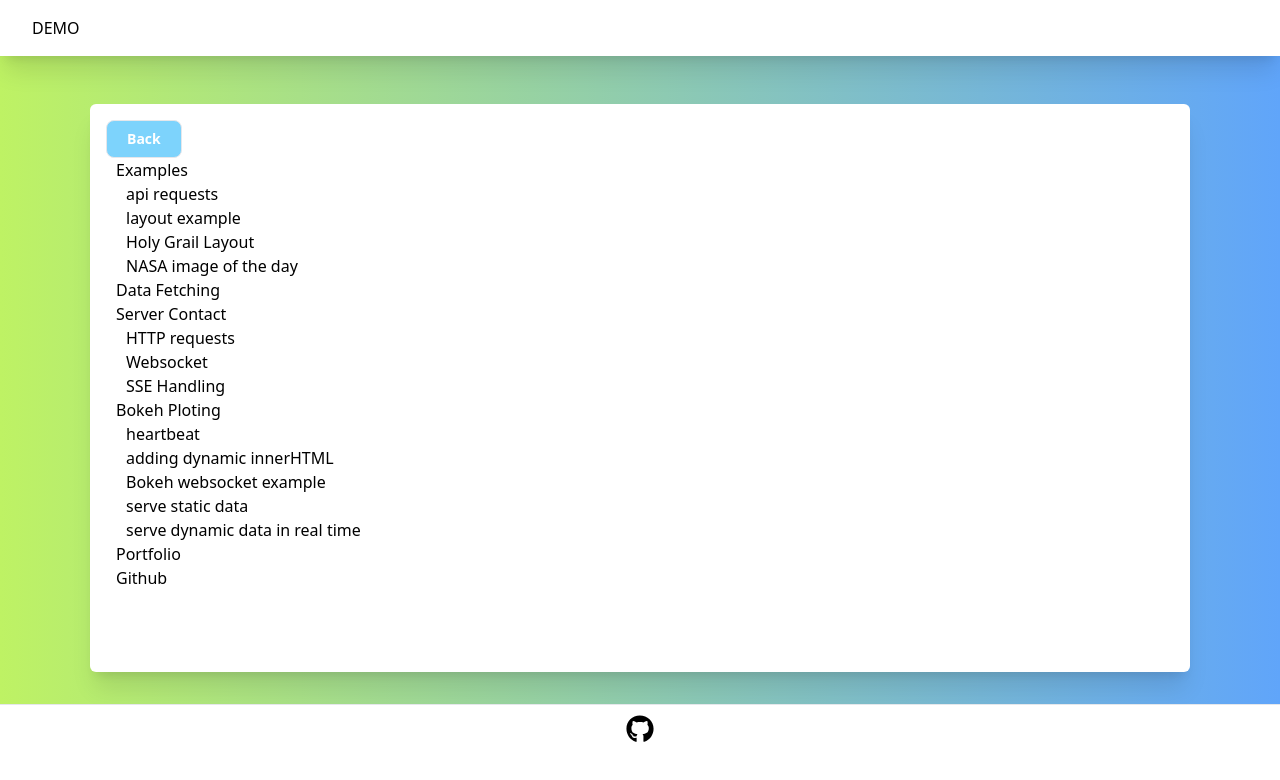
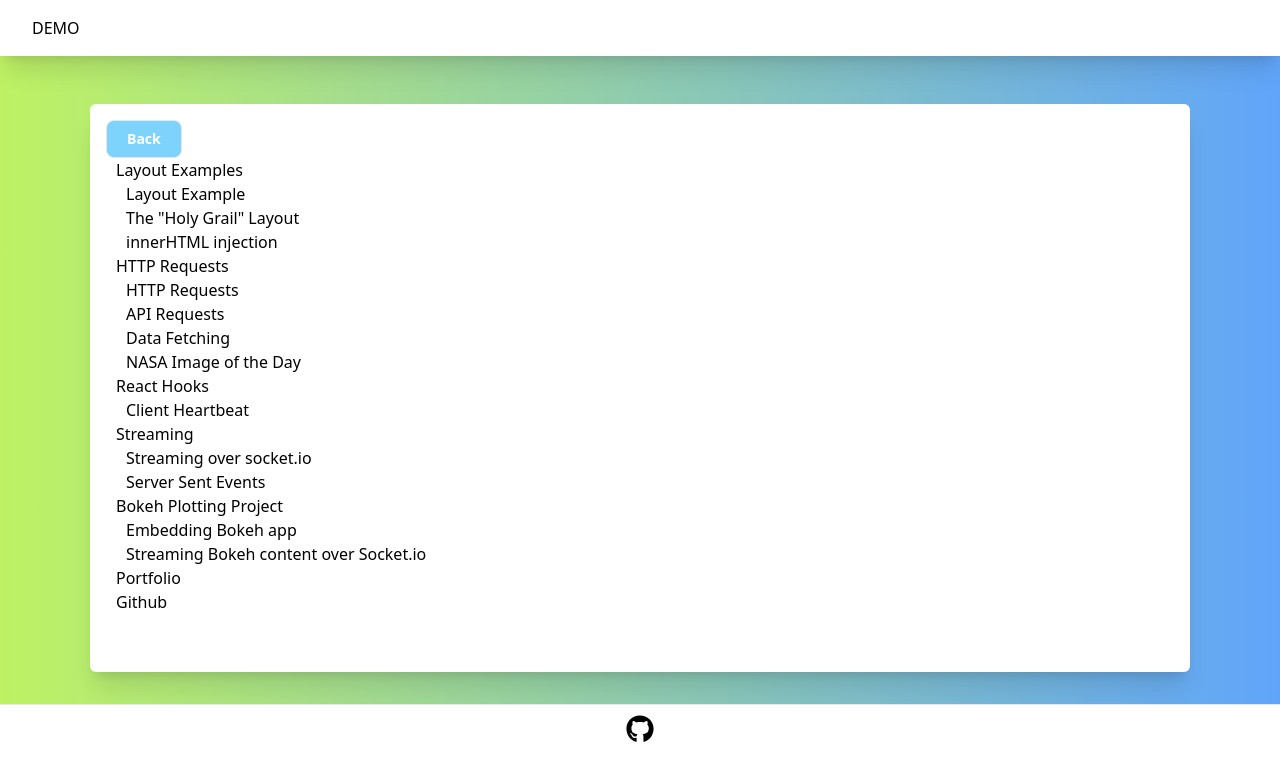
Before and after one commit to Tektronica/nextjs-flask-app, a Next.js app: page / in a window 1280 px wide. Shown: the top 780 px of the page. Built offline with nearby package versions, Linux system fonts and the light colour scheme.

Commit message:
refactored page structure to make examples clear

```diff
--- /dev/null
+++ b/pages/bokeh-project/bokeh-stream.js
@@ -0,0 +1,64 @@
+import { useState, useEffect } from 'react';
+import Script from 'next/script'
+
+export default function staticPlot() {
+    // const [currentTime, setCurrentTime] = useState(0);
+    // window.Bokeh.embed.embed_item(resp.data, 'testPlot')
+    useEffect(() => {
+
+        // server-sent event endpoint to flask backend
+        const SSE_URL = '../api/stream'
+
+        // new persistent event source
+        const sse = new EventSource(SSE_URL, { withCredentials: true });
+        sse.onmessage = function (event) {
+            console.log(event.data)
+        };
+        return (() => sse.close() )
+    }, []);
+
+    return (
+        <>
+            {/* bokehjs uses a combination of relative and absolute imports within the library */}
+            <Script
+                src="https://cdnjs.cloudflare.com/ajax/libs/bokeh/2.4.2/bokeh.min.js"
+                id="bokeh"
+                strategy='beforeInteractive'
+            />
+            <Script
+                src="https://cdnjs.cloudflare.com/ajax/libs/bokeh/2.4.2/bokeh-widgets.min.js"
+                id="bokeh-widgets"
+                strategy='beforeInteractive'
+            />
+            <Script
+                src="https://cdnjs.cloudflare.com/ajax/libs/bokeh/2.4.2/bokeh-tables.min.js"
+                id="bokeh-tables"
+                strategy='beforeInteractive'
+            />
+            <Script
+                src="https://cdnjs.cloudflare.com/ajax/libs/bokeh/2.4.2/bokeh-api.min.js"
+                id="bokeh-apii"
+                strategy='beforeInteractive'
+            />
+            <h1 className="text-4xl text-cyan-500 font-extrabold">
+                Bokeh Data Stream
+            </h1>
+            <p className="pb-2 text-justify">
+            Take web apps with real-time content, like live game scores, stock prices, or notifications on Twitter, for example. In these cases, the user doesn’t control when the information is being updated, and thus, does not know when to make a request. Yet the information displayed in the app is always new and up-to-date.
+            </p>
+            <p className="pb-2 text-justify">
+                Server-Sent Events (SSE) is a standard that enables Web servers to push data in real time to clients.
+            </p>
+
+            {/* Python api */}
+            <div className='text-justify'>
+                <h2 className="text-xl text-cyan-600 uppercase">python api through flask</h2>
+
+                {/* Plot div */}
+                {/* <div className='flex justify-center'>
+                    <div id='testPlot' className="bk-root"></div>
+                </div> */}
+            </div>
+        </>
+    )
+}
--- a/pages/index.js
+++ b/pages/index.js
@@ -5,92 +5,86 @@ export default function Home() {
     <>
       <div>
         <ul>
-          <li>Examples
-            {/* nested start */}
+
+          <li>Layout Examples
             <ul>
               <li>
-                <Link href="/examples/api-request">
-                  <a>api requests</a></Link>
-              </li>
-
-              <li>
-                <Link href="/examples/layout-example">
-                  <a>layout example</a>
-                </Link>
-              </li>
-
-              <li>
-                <Link href="/examples/holy-grail">
-                  <a>Holy Grail Layout</a>
-                </Link>
-              </li>
-
-              <li>
-                <Link href="/examples/nasa-image">
-                  <a>NASA image of the day</a>
-                </Link>
-              </li>
-
-              {/* nested end */}
-            </ul >
-          </li>
-
-          <li>
-            <Link href="/examples/data-fetching">
-              <a>Data Fetching</a>
-            </Link>
-          </li>
-
-          <li>
-            Server Contact
-            <ul>
-              <li>
-                <Link href="/bokeh-project/http-requests">
-                  <a>HTTP requests</a></Link>
+                <Link href="/layout-examples/layout-example">
+                  <a>Layout Example</a></Link>
               </li>
               <li>
-                <Link href="/bokeh-project/example-websocket">
-                  <a>Websocket</a></Link>
+                <Link href="/layout-examples/holy-grail">
+                  <a>The "Holy Grail" Layout</a></Link>
               </li>
               <li>
-                <Link href="/bokeh-project/sse-handling">
-                  <a>SSE Handling</a></Link>
+                <Link href="/layout-examples/add-row">
+                  <a>innerHTML injection</a></Link>
               </li>
             </ul>
           </li>
-          <li>Bokeh Ploting
-            {/* nested start */}
+
+          <li>HTTP Requests
             <ul>
               <li>
-                <Link href="/bokeh-project/client-heartbeat">
-                  <a>heartbeat</a></Link>
-              </li>
-
-              <li>
-                <Link href="/bokeh-project/add-row">
-                  <a>adding dynamic innerHTML</a>
-                </Link>
-              </li>
-
-              <li>
-                <Link href="/bokeh-project/bokeh-websocket">
-                  <a>Bokeh websocket example</a>
-                </Link>
-              </li>
-
-              <li>
-                <Link href="/bokeh-project/serve-static">
-                  <a>serve static data</a>
+                <Link href="/http-examples/http-requests">
+                  <a>HTTP Requests</a>
                 </Link>
               </li>
               <li>
-                <Link href="/bokeh-project/bokeh-stream">
-                  <a>serve dynamic data in real time</a>
+                <Link href="/http-examples/api-requests">
+                  <a>API Requests</a>
                 </Link>
               </li>
+              <li>
+                <Link href="/http-examples/data-fetching">
+                  <a>Data Fetching</a></Link>
+              </li>
+              <li>
+                <Link href="/http-examples/nasa-image">
+                  <a>NASA Image of the Day</a></Link>
+              </li>
+            </ul>
+          </li>
 
-              {/* nested end */}
-            </ul >
+          <li>React Hooks
+            <ul>
+              <li>
+                <Link href="/react-hook-examples/client-heartbeat">
+                  <a>Client Heartbeat</a>
+                </Link>
+              </li>
+            </ul>
+          </li>
+
+          <li>Streaming
+            <ul>
+              <li>
+                <Link href="/streaming-examples/websocket-example">
+                  <a>Streaming over socket.io</a>
+                </Link>
+              </li>
+              <li>
+                <Link href="/streaming-examples/sse-handling">
+                  <a>Server Sent Events</a>
+                </Link>
+              </li>
+            </ul>
+          </li>
+
+
+          <li>Bokeh Plotting Project
+            <ul>
+              <li>
+                <Link href="/bokeh-project/serve-static">
+                  <a>Embedding Bokeh app</a>
+                </Link>
+              </li>
+              <li>
+                <Link href="/bokeh-project/bokeh-websocket">
+                  <a>Streaming Bokeh content over Socket.io</a>
+                </Link>
+              </li>
+            </ul>
           </li>
 
           <li>
```
Also changed, not shown: pages/http-examples/api-requests.js (renamed from pages/examples/api-request.js), pages/http-examples/data-fetching.js (renamed from pages/examples/data-fetching.js), pages/http-examples/http-requests.js (renamed from pages/bokeh-project/http-requests.js), pages/http-examples/nasa-image.js (renamed from pages/examples/nasa-image.js), pages/layout-examples/add-row.js (renamed from pages/bokeh-project/add-row.js), pages/layout-examples/holy-grail.js (renamed from pages/examples/holy-grail.js), pages/layout-examples/layout-example.js (renamed from pages/examples/layout-example.js), pages/react-hook-examples/client-heartbeat.js (renamed from pages/bokeh-project/client-heartbeat.js), pages/streaming-examples/sse-handling.js (renamed from pages/bokeh-project/sse-handling.js), pages/streaming-examples/websocket-example.js (renamed from pages/bokeh-project/example-websocket.js), 1 other file (tests, documents, lock files or other folders).
